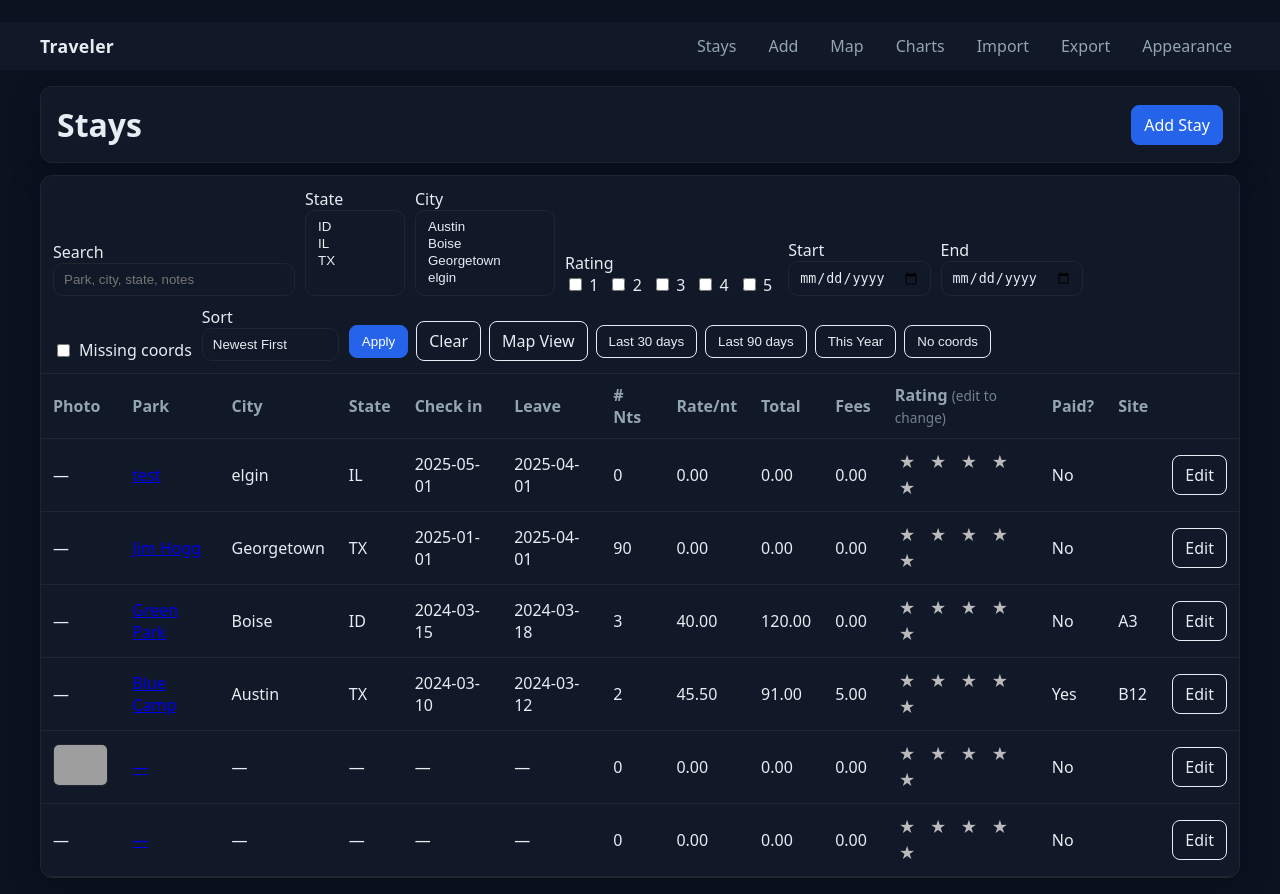
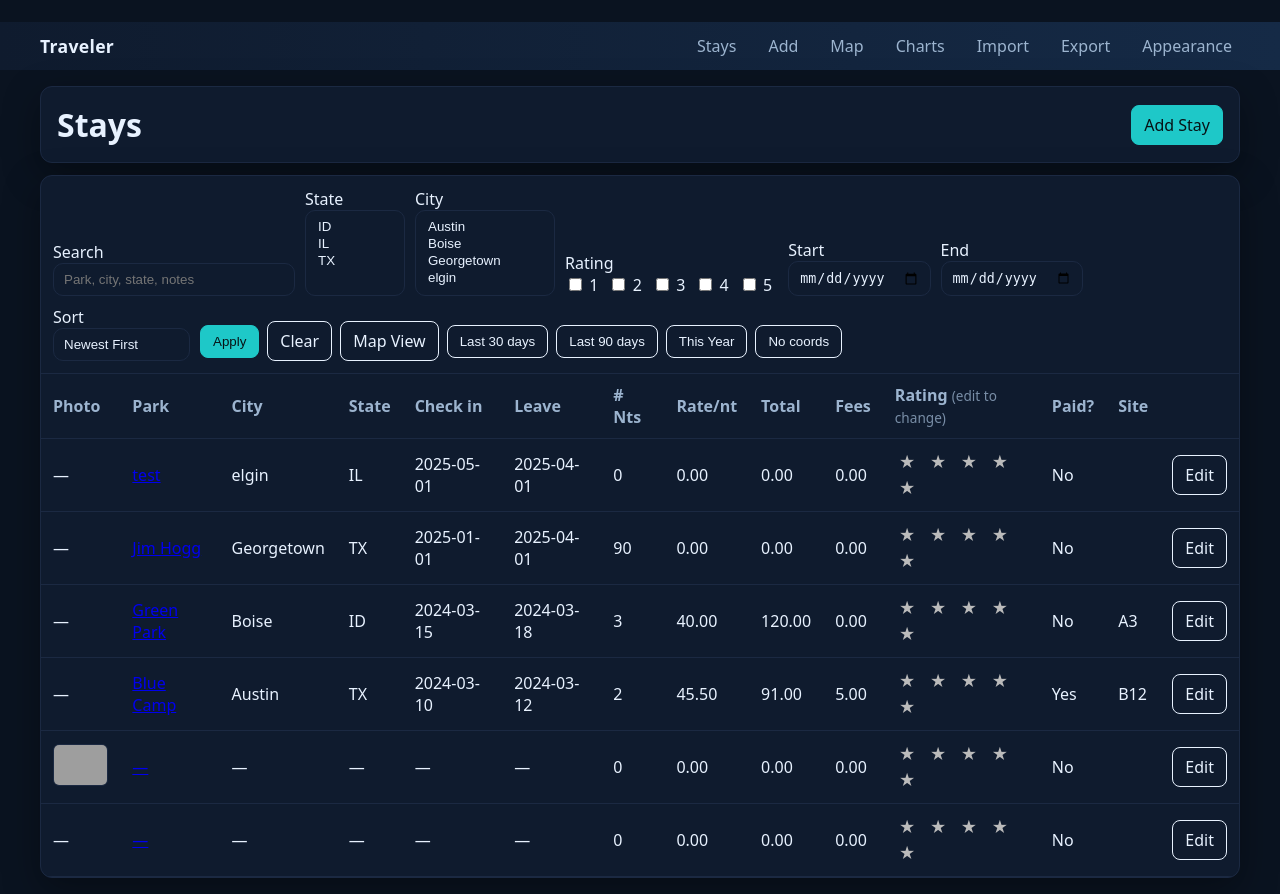
Before and after one commit to dquillman/traveler, a Django app: page /stays/ in a window 1280 px wide. Run offline with Django 5.2, Linux system fonts and the light colour scheme; data comes from the database, SQL or seed files in the repository; parts of the project's set-up code (start-up, migrations or seed data) failed here and were passed over; grey boxes are pictures that could not be loaded.

Commit message:
ux: remove 'Missing coords' checkbox; preset still available. Apply Travel Wonderers dark brand (accent/gradients/typography polish)

```diff
--- a/static/css/theme.css
+++ b/static/css/theme.css
@@ -1,40 +1,40 @@
 :root {
-  /* sensible defaults (dark) */
-  --bg: #0b1220;
-  --text: #e6edf3;
-  --muted: #93a4b3;
-  --card: #111827;
-  --panel: #111827;
-  --border: #1f2630;
-  --accent: #2563eb;
-  --accent-contrast: #ffffff;
+  /* Travel Wonderers brand – dark-first palette */
+  --bg: #0a1320;            /* midnight blue */
+  --text: #e8f2ff;          /* soft ice */
+  --muted: #9cb4cf;         /* steel sky */
+  --card: #0f1b2e;          /* deep navy */
+  --panel: linear-gradient(90deg, #0f1b2e 0%, #152a46 100%);
+  --border: #1b2942;        /* ridge */
+  --accent: #1ec8c8;        /* sea teal */
+  --accent-contrast: #071316;
   --fg: var(--text);
-  --success: #16a34a; /* default green */
-  --danger: #dc2626;  /* default red */
+  --success: #22c55e;       /* emerald trail */
+  --danger: #ef4444;        /* campfire red */
 }
 
 body[data-theme="dark"] {
-  --bg: #0b1220;
-  --text: #e6edf3;
-  --muted: #93a4b3;
-  --card: #111827;
-  --panel: #111827;
-  --border: #1f2630;
-  --accent: #2563eb;
-  --accent-contrast: #ffffff;
+  --bg: #0a1320;
+  --text: #e8f2ff;
+  --muted: #9cb4cf;
+  --card: #0f1b2e;
+  --panel: linear-gradient(90deg, #0f1b2e 0%, #152a46 100%);
+  --border: #1b2942;
+  --accent: #1ec8c8;
+  --accent-contrast: #071316;
   --fg: var(--text);
-  --success: #16a34a;
-  --danger: #dc2626;
+  --success: #22c55e;
+  --danger: #ef4444;
 }
 
 body[data-theme="light"] {
-  --bg: #f6f7f8;
-  --text: #111111;
-  --muted: #666666;
+  --bg: #f4f8fb;
+  --text: #0e1b2b;
+  --muted: #5d738a;
   --card: #ffffff;
-  --panel: #ffffff;
-  --border: #e5e7eb;
-  --accent: #0d6efd;
+  --panel: linear-gradient(90deg, #ffffff 0%, #eef5fb 100%);
+  --border: #dbe5ef;
+  --accent: #0fb3b9;
   --accent-contrast: #ffffff;
   --fg: var(--text);
   --success: #16a34a;
@@ -51,13 +51,13 @@
   border-radius: 8px;
   text-decoration: none;
 }
-.btn:hover, .btn:focus { filter: brightness(1.05); box-shadow: 0 6px 16px rgba(0,0,0,.25); }
+.btn:hover, .btn:focus { filter: brightness(1.05); box-shadow: 0 8px 28px rgba(0,0,0,.35); transform: translateY(-1px); }
 .btn-outline {
   background: transparent;
   color: var(--text);
   border: 1px solid var(--text);
 }
-.btn-outline:hover, .btn-outline:focus { background: rgba(255,255,255,0.06); }
+.btn-outline:hover, .btn-outline:focus { background: rgba(255,255,255,0.07); border-color: var(--accent); color: var(--text); }
 .btn-link { color: var(--accent); text-decoration: underline; border: 0; background: transparent; padding: 0; }
 .btn-success { background: var(--success); border-color: var(--success); color: #ffffff; }
 .btn-danger  { background: var(--danger);  border-color: var(--danger);  color: #ffffff; }
@@ -66,7 +66,7 @@
   border: 1px solid var(--border);
   border-radius: 12px;
   padding: 16px;
-  box-shadow: 0 8px 32px rgba(0,0,0,.25);
+  box-shadow: 0 12px 36px rgba(0,0,0,.35);
 }
 
 /* Common UI bits used across pages */
@@ -86,7 +86,7 @@
   border-bottom: 1px solid var(--border);
 }
 .table th { text-align: left; color: var(--muted); }
-.table tbody tr:hover { background: rgba(255,255,255,0.04); }
+.table tbody tr:hover { background: rgba(255,255,255,0.05); }
 
 /* Modern text inputs */
 .txt {
--- a/stays/templates/stays/stay_list.html
+++ b/stays/templates/stays/stay_list.html
@@ -42,10 +42,6 @@
       <label>
         <div class="muted">End</div>
         <input class="txt" type="date" name="end" value="{{ selected_end }}">
-      </label>
-      <label style="display:flex; align-items:center; gap:6px;">
-        <input type="checkbox" name="missing_coords" value="1" {% if selected_missing %}checked{% endif %}>
-        <span class="muted">Missing coords</span>
       </label>
       <label>
         <div class="muted">Sort</div>
@@ -184,7 +180,7 @@
         const b0 = mk('Last 30 days', ()=>setPresetRange(30));
         const b1 = mk('Last 90 days', ()=>setPresetRange(90));
         const b2 = mk('This Year', setThisYear);
-        const b3 = mk('No coords', ()=>{ const cb=form.querySelector('input[name="missing_coords"]'); if (cb) { cb.checked=true; } form.submit(); });
+        const b3 = mk('No coords', ()=>{ const cb=form.querySelector('input[name="missing_coords"]'); if (cb) { cb.checked=true; } else { const h=document.createElement('input'); h.type='hidden'; h.name='missing_coords'; h.value='1'; form.appendChild(h);} form.submit(); });
         actionsBar.appendChild(b0); actionsBar.appendChild(b1); actionsBar.appendChild(b2); actionsBar.appendChild(b3);
       }
     })();
```
